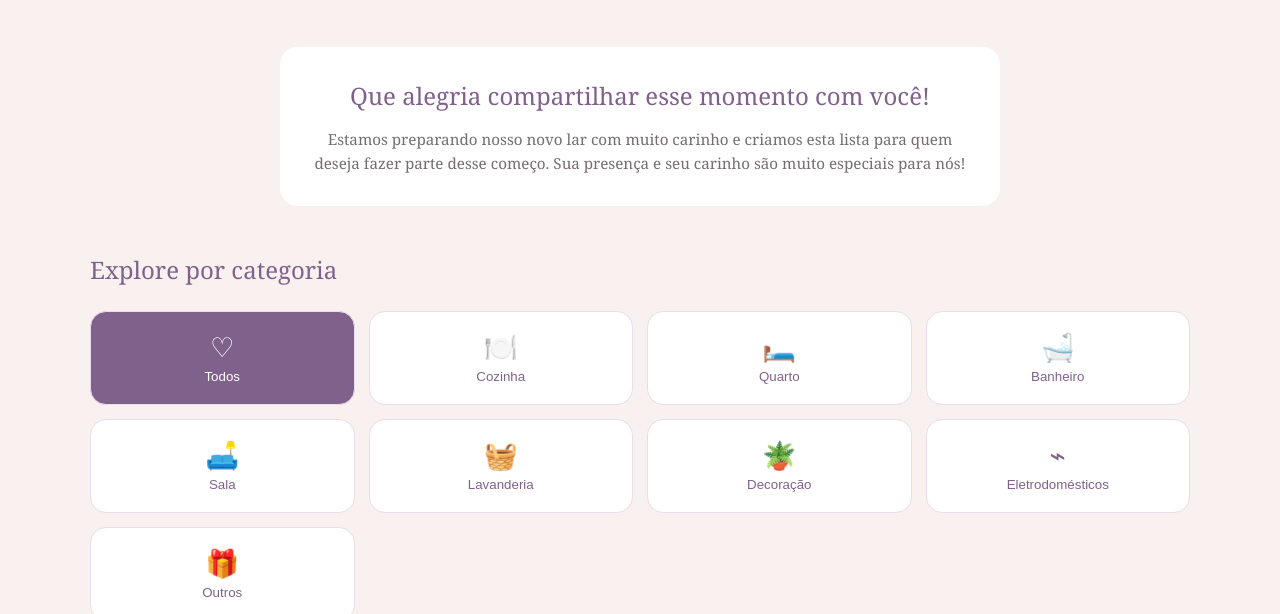
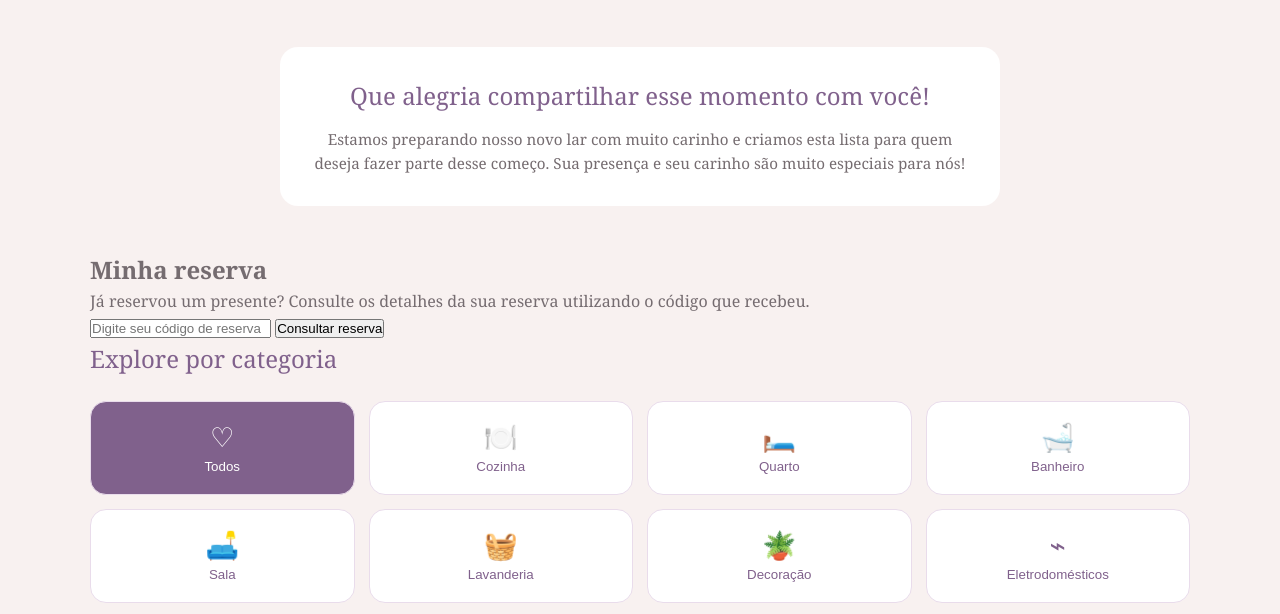
Before and after one commit to geoobatistaa/meu-enxoval, a plain HTML site: page index.html in a window 1280 px wide. Shown: the part 180-794 px from the top of the page. Drawn offline with nearby package versions, Linux system fonts and the light colour scheme; no server answers.

Commit message:
Update index.html

```diff
--- a/index.html
+++ b/index.html
@@ -1,3 +1,4 @@
+
 <!DOCTYPE html>
 <html lang="pt-BR">
 <head>
@@ -33,6 +34,30 @@
         </p>
       </section>
 
+      <section id="minha-reserva">
+        <h2>Minha reserva</h2>
+        <p>
+          Já reservou um presente? Consulte os detalhes
+          da sua reserva utilizando o código que recebeu.
+        </p>
+
+        <form id="form-consultar-reserva">
+          <input
+            type="text"
+            id="codigo-reserva"
+            placeholder="Digite seu código de reserva"
+            autocomplete="off"
+            required
+          >
+
+          <button type="submit" id="botao-consultar-reserva">
+            Consultar reserva
+          </button>
+        </form>
+
+        <div id="resultado-reserva"></div>
+      </section>
+
       <section id="categorias">
         <!-- Categorias serão adicionadas aqui. -->
       </section>
@@ -51,7 +76,7 @@
   </div>
 
   <script src="https://cdn.jsdelivr.net/npm/@supabase/supabase-js@2"></script>
-<script src="supabase-config.js"></script>
-<script src="script.js"></script>
+  <script src="supabase-config.js"></script>
+  <script src="script.js"></script>
 </body>
 </html>
```
